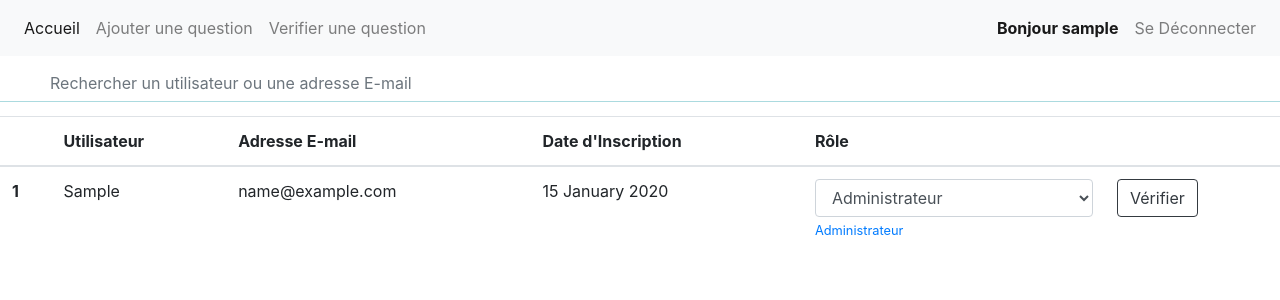
After one commit to ldefaut/projets4, a PHP site: page /superAdmin.php in a window 1280 px wide. The commit adds this page. Shown: the top 300 px of the page. Run offline with PHP 8.4, Linux system fonts and the light colour scheme; the visitor is signed in with stand-in values (Sample User, id 1); tables that the repository leaves empty or names only in its code hold one stand-in row (values such as "Sample post"); some libraries are stand-ins or nearby versions.

Commit message:
08 avril

```diff
--- a/ajouter.php
+++ b/ajouter.php
@@ -2,6 +2,8 @@
 
 require("header.php");
 
+$mon_tab  = array();
+$_SESSION['mon_tab'] = $mon_tab;
 
 ?>
 <h1>Ajouter une question</h1>
@@ -47,7 +49,7 @@ if (isset($_SESSION['id']) AND isset($_SESSION['pseudo']))
 		$idmax= (int)$maxID->fetchColumn();
 		$NewID = $idmax+1;
 
-		$BDD-> query("INSERT INTO reponses(question, reponse, explication, niveau, id) VALUES('$safeQuestion', '$safeReponse', '$safeExplication', '$safeNiveau', '$NewID')");
+		$BDD-> query("INSERT INTO reponses(question, reponse, explication, niveau, id, status) VALUES('$safeQuestion', '$safeReponse', '$safeExplication', '$safeNiveau', '$NewID', 'A vérifier')");
 
 		header('Location: http://projets4/ajouter.php');
 
@@ -61,3 +63,4 @@ else{
 	<?php
 }
 // echo $idmax	;
+require('footer.php');
--- a/connexion.php
+++ b/connexion.php
@@ -1,5 +1,8 @@
 <?php
 require('header.php');
+
+$mon_tab  = array();
+$_SESSION['mon_tab'] = $mon_tab;
 ?>
 
 <form action="connexion.php" method="POST">
@@ -47,3 +50,6 @@ else
         }
     }
 }
+
+require('footer.php');
+?>
--- a/css/style.css
+++ b/css/style.css
@@ -0,0 +1,36 @@
+.navbar{
+	top: 0px;
+	position: fixed;
+	width: 100%;
+	z-index: 10;
+}
+
+.cache{
+	height: 100px;
+}
+
+#searchBar {
+	position: fixed;
+	top: 56px;
+	border: 0;
+	border-bottom: solid 2px lightblue;
+	border-radius: 0;
+	padding-left: 50px;
+	z-index: 1;
+	animation: degrade 3s ease-in-out alternate infinite;
+}
+
+@keyframes degrade {
+	0%{border-bottom: solid 1px lightblue;}
+	100%{border-bottom: solid 1px lightgreen;}
+}
+
+#searchBar:focus{
+	box-shadow: 0 0 0 0;
+	animation: textanim 0.5s alternate both;
+}
+
+@keyframes textanim{
+	0%{font-size: medium; border-bottom: 1px solid lightblue;}
+	100%{font-size: large;border-bottom: 1.5px solid lightgreen;}
+}
--- /dev/null
+++ b/footer.php
@@ -0,0 +1,6 @@
+</body>
+<script src="./lib/jquery/jquery-3.4.1.js"></script>
+<script src="./lib/bootstrap-4.3.1/bootstrap.bundle.js"></script>
+<script src="./js/scripts.js"></script>
+<script src="./js/recherche.js"></script>
+</html>
--- a/header.php
+++ b/header.php
@@ -39,28 +39,81 @@ $rest = ucwords(substr(onestla, 1, -4));
 
 	if (isset($_SESSION['id']) AND isset($_SESSION['pseudo']))
 	{
-		echo 'Bonjour ' . $_SESSION['pseudo'];
 		?>
+		<div class="cache">
 
-		<a href="index.php">Accueil</a>
-		<a href="ajouter.php">Ajouter une question</a>
-		<?php
-		if ($role=="admin"){
-			?>
-			<a href="verification.php">Verifier une question</a>
-			<?php
-		}
+		</div>
 
-		?>
-		<a href="deconnexion.php">Se Déconnecter</a>
+		<nav class="navbar navbar-expand-lg navbar-light bg-light">
+			<button class="navbar-toggler" type="button" data-toggle="collapse" data-target="#navbarSupportedContent" aria-controls="navbarSupportedContent" aria-expanded="false" aria-label="Toggle navigation">
+				<span class="navbar-toggler-icon"></span>
+			</button>
+			<div class="collapse navbar-collapse" id="navbarSupportedContent">
+				<ul class="navbar-nav mr-auto">
+					<li class="nav-item active">
+						<a class="nav-link" href="index.php">Accueil</a>
+					</li>
+					<li class="nav-item">
+						<a class="nav-link" href="ajouter.php">Ajouter une question</a>
+					</li>
+					<?php
+					if ($role=="admin" or $role=="superadmin"){
+						?>
+						<li class="nav-item">
+							<a class="nav-link" href="verification.php">Verifier une question</a>
+						</li>
+						<?php
+					}
+					?>
+					<?php
+					if ($role=="superadmin"){
+						?>
+						<li class="nav-item">
+							<a class="nav-link" href="superAdmin.php">Gérer les comptes</a>
+						</li>
+						<?php
+					}
+					?>
+				</ul>
+				<ul class="navbar-nav ml-auto">
+					<li class="nav-item">
+						<?php
+						echo '<strong class="nav-link active">Bonjour ' . $_SESSION['pseudo'].'</strong>';
+						?>
+					</li>
+					<li class="nav-item">
+						<a class="nav-link" href="deconnexion.php">Se Déconnecter</a>
+					</li>
+				</ul>
+			</div>
+		</nav>
+
 		<?php
 	}
 	else{
 		?>
-		<a href="index.php">Index</a>
-		<a href="ajouter.php">Ajouter une question</a>
-		<a href="connexion.php">Se connecter</a>
-		<a href="inscription.php">Créer un compte</a>
+		<nav class="navbar navbar-expand-lg navbar-light bg-light">
+			<button class="navbar-toggler" type="button" data-toggle="collapse" data-target="#navbarSupportedContent" aria-controls="navbarSupportedContent" aria-expanded="false" aria-label="Toggle navigation">
+				<span class="navbar-toggler-icon"></span>
+			</button>
+			<div class="collapse navbar-collapse" id="navbarSupportedContent">
+				<ul class="navbar-nav mr-auto">
+					<li class="nav-item active">
+						<a class="nav-link" href="index.php">Accueil</a>
+					</li>
+					<li class="nav-item">
+						<a class="nav-link" href="ajouter.php">Ajouter une question</a>
+					</li>
+					<li class="nav-item">
+						<a class="nav-link" href="connexion.php">Se connecter</a>
+					</li>
+					<li class="nav-item">
+						<a class="nav-link" href="inscription.php">Créer un compte</a>
+					</li>
+				</ul>
+			</div>
+		</nav>
+
 
 		<?php
 	}
--- /dev/null
+++ b/js/recherche.js
@@ -0,0 +1,20 @@
+function myFunction() {
+  var input, filter, table, tr, td, i;
+  input = document.getElementById("searchBar");
+  filter = input.value.toUpperCase();
+  table = document.getElementById("table");
+  tr = table.getElementsByTagName("tr");
+  for (i = 0; i < tr.length; i++) {
+    td = tr[i].getElementsByTagName("td")[1];
+    td2 = tr[i].getElementsByTagName("td")[0];
+    if (td) {
+      username = td.textContent || td.innerText;
+      email = td2.textContent || td2.innerText;
+      if (username.toUpperCase().indexOf(filter) > -1 || email.toUpperCase().indexOf(filter) > -1) {
+        tr[i].style.display = "";
+      } else {
+        tr[i].style.display = "none";
+      }
+    }
+  }
+}
--- a/reponse.php
+++ b/reponse.php
@@ -30,7 +30,7 @@ else{
 }
 
 
-if ($Nquest==11){
+if ($Nquest==10){
 	$mon_tab = array();
 	$_SESSION['mon_tab'] = $mon_tab;
 	?>
@@ -50,3 +50,6 @@ else {
 	</form>
 	<?php
 }
+
+require('footer.php');
+?>
--- a/resultat.php
+++ b/resultat.php
@@ -5,3 +5,7 @@ $Result = isset($_POST["Result"]) ? $_POST["Result"] : NULL;
 ?>
 <br/>
 <h3>Vous avez eu un score de <?php echo $Result ?>/10 </h3>
+
+<?php
+require('footer.php');
+?>
--- /dev/null
+++ b/superAdmin.php
@@ -0,0 +1,100 @@
+<?php
+
+require("header.php");
+
+$mon_tab  = array();
+$_SESSION['mon_tab'] = $mon_tab;
+
+?>
+
+<input type="text" id="searchBar" onkeyup="myFunction()" placeholder="Rechercher un utilisateur ou une adresse E-mail" class="form-control mt-2 mb-5">
+<table class="table" id="table">
+	<thead>
+		<tr>
+			<th scope="col"></th>
+			<th scope="col">Utilisateur</th>
+			<th scope="col">Adresse E-mail</th>
+			<th scope="col">Date d'Inscription</th>
+			<th scope="col">Rôle</th>
+			<th scope="col"></th>
+		</tr>
+	</thead>
+	<tbody>
+		<?php
+		$count = 0;
+		$result= $BDD->query('SELECT * from connexion ORDER by date_inscription DESC');
+		while ($donnees = $result->fetch())
+		{
+			$count = $count + 1;
+			$originalDate = $donnees['date_inscription'];
+			$timestamp = strtotime($originalDate);
+			$newDate = date("d F Y", $timestamp);
+			?>
+			<tr id="<?php echo $donnees['id'];?>">
+				<form action="superAdmin.php" method="post" accept-charset="utf-8">
+					<div class="form-group">
+						<th scope="row"><?php echo $count;?></th>
+						<td>
+							<p><?php echo $donnees['pseudo'];?></p>
+						</td>
+						<td>
+							<p><?php echo $donnees['email'];?></p>
+						</td>
+						<td>
+							<p><?php echo $newDate;?></p>
+						</td>
+						<td>
+							<?php
+							if (html_entity_decode(htmlspecialchars_decode($donnees['role']))=="utilisateur") {
+								?>
+								<select class="form-control" name="role">
+									<option value="utilisateur" selected>Utilisateur</option>
+									<option value="admin">Administrateur</option>
+								</select>
+								<small class="form-text">Utilisateur</small>
+								<?php
+							}elseif (html_entity_decode(htmlspecialchars_decode($donnees['role']))=="admin") {
+								?>
+								<select class="form-control" name="role">
+									<option value="utilisateur">Utilisateur</option>
+									<option value="admin" selected>Administrateur</option>
+								</select>
+								<small class="form-text text-primary">Administrateur</small>
+								<?php
+							}
+							elseif (html_entity_decode(htmlspecialchars_decode($donnees['role']))=="superadmin") {
+								?>
+								<select class="form-control" name="role">
+									<option value="superadmin" selected>Super Administrateur</option>
+								</select>
+								<small class="form-text text-success">Super Adrministrateur</small>
+								<?php
+							}?>
+						</td>
+						<td>
+							<input type="hidden" name="id" value="<?php echo $donnees['id'];?>">
+							<button type="submit" name="verif" class="btn btn-outline-dark" value="<?php echo $donnees['id'];?>">Vérifier</button>
+						</td>
+					</div>
+				</form>
+				<?php
+				$ID = isset($_POST['id']) ? $_POST['id'] : NULL;
+				$safeRole = htmlspecialchars(htmlentities(isset($_POST["role"]) ? $_POST["role"] : NULL, ENT_QUOTES), ENT_QUOTES);
+				if ($safeRole!='') {
+					$BDD-> query("UPDATE connexion SET role='$safeRole' Where id='$ID'");
+
+					header('Location: http://projets4/superAdmin.php');
+				}
+				?>
+			</tr>
+			<?php
+		}
+		?>
+	</tbody>
+</table>
+
+
+
+<?php
+require('footer.php');
+?>
```
Also changed, not shown: game.php (+26 -8 lines), index.php (+9 -1 lines), inscription.php (+29 -16 lines), verification.php (+44 -16 lines).
